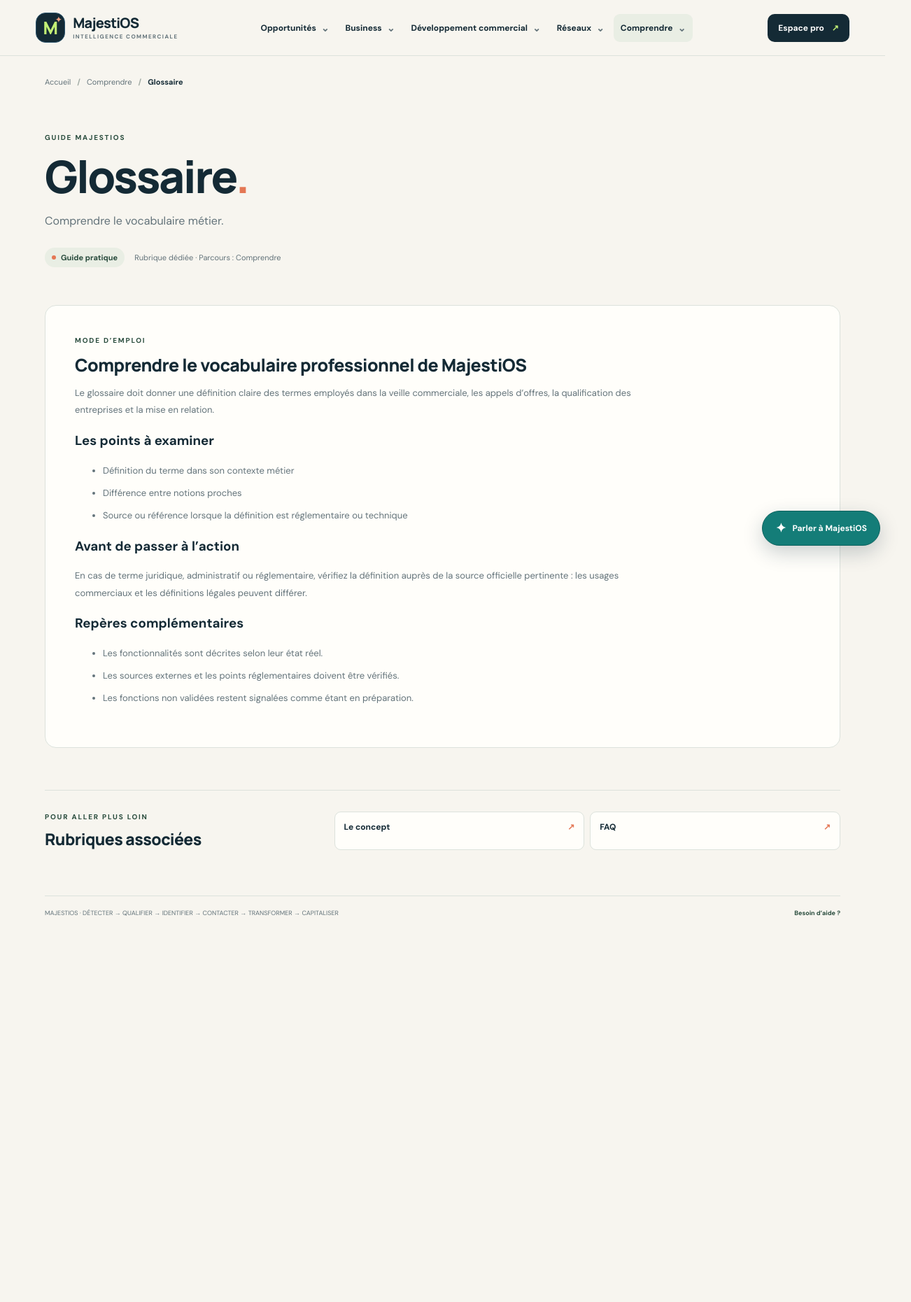
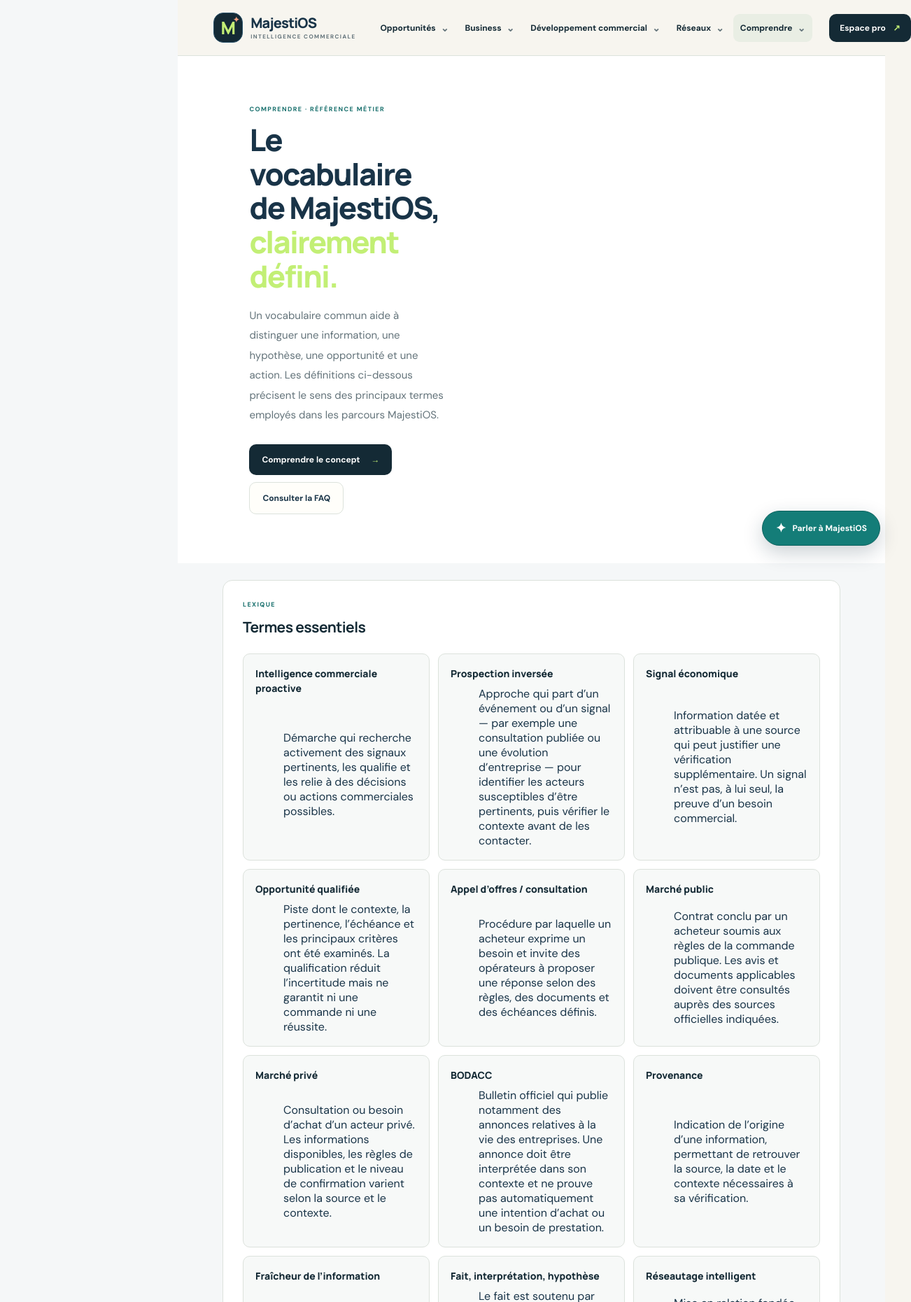
Before and after one commit to Chexpeer/Majestios, a Next.js app: page /comprendre/glossaire in a window 1280 px wide. Shown: the top 1861 px of the page at 70% size, 1302 px wide, since content can reach past the window. Before the commit the page ends 1361 px from the top, so only its background shows below. Built offline with nearby package versions, Linux system fonts and the light colour scheme.

Commit message:
Créer un glossaire métier dédié à MajestiOS

```diff
--- /dev/null
+++ b/src/app/comprendre/glossaire/page.tsx
@@ -0,0 +1,39 @@
+import Link from "next/link";
+import PublicHeader from "@/components/public-header";
+
+export const metadata = {
+  title: "Glossaire métier — MajestiOS",
+  description: "Définir les termes clés de l’intelligence commerciale, de la veille économique, des appels d’offres et de la prospection inversée."
+};
+
+const terms = [
+  {term:"Intelligence commerciale proactive",definition:"Démarche qui recherche activement des signaux pertinents, les qualifie et les relie à des décisions ou actions commerciales possibles."},
+  {term:"Prospection inversée",definition:"Approche qui part d’un événement ou d’un signal — par exemple une consultation publiée ou une évolution d’entreprise — pour identifier les acteurs susceptibles d’être pertinents, puis vérifier le contexte avant de les contacter."},
+  {term:"Signal économique",definition:"Information datée et attribuable à une source qui peut justifier une vérification supplémentaire. Un signal n’est pas, à lui seul, la preuve d’un besoin commercial."},
+  {term:"Opportunité qualifiée",definition:"Piste dont le contexte, la pertinence, l’échéance et les principaux critères ont été examinés. La qualification réduit l’incertitude mais ne garantit ni une commande ni une réussite."},
+  {term:"Appel d’offres / consultation",definition:"Procédure par laquelle un acheteur exprime un besoin et invite des opérateurs à proposer une réponse selon des règles, des documents et des échéances définis."},
+  {term:"Marché public",definition:"Contrat conclu par un acheteur soumis aux règles de la commande publique. Les avis et documents applicables doivent être consultés auprès des sources officielles indiquées."},
+  {term:"Marché privé",definition:"Consultation ou besoin d’achat d’un acteur privé. Les informations disponibles, les règles de publication et le niveau de confirmation varient selon la source et le contexte."},
+  {term:"BODACC",definition:"Bulletin officiel qui publie notamment des annonces relatives à la vie des entreprises. Une annonce doit être interprétée dans son contexte et ne prouve pas automatiquement une intention d’achat ou un besoin de prestation."},
+  {term:"Provenance",definition:"Indication de l’origine d’une information, permettant de retrouver la source, la date et le contexte nécessaires à sa vérification."},
+  {term:"Fraîcheur de l’information",definition:"Degré d’actualité d’une donnée au regard de la date de publication, de la fréquence de mise à jour et de la décision envisagée."},
+  {term:"Fait, interprétation, hypothèse",definition:"Le fait est soutenu par une source ; l’interprétation propose une explication ; l’hypothèse formule une piste à vérifier. Les trois niveaux ne doivent pas être confondus."},
+  {term:"Réseautage intelligent",definition:"Mise en relation fondée sur une complémentarité professionnelle et un motif explicite, en respectant le choix des personnes et les règles applicables aux données."},
+  {term:"Capitalisation",definition:"Conservation structurée des résultats et enseignements d’une action afin d’améliorer les décisions futures, sans généraliser abusivement à partir d’un cas isolé."},
+  {term:"BrainiOS",definition:"Doctrine de mémoire économique et documentaire transversale envisagée pour MajestiOS : relier les informations, leur provenance, les entités, les signaux, les actions et les retours d’expérience. Les principes documentés ne signifient pas que toutes les fonctions sont déjà opérationnelles."}
+];
+
+export default function GlossairePage() {
+  return <main className="public-site concept-page">
+    <PublicHeader />
+    <section className="how-section concept-hero"><div>
+      <span className="section-label">COMPRENDRE · RÉFÉRENCE MÉTIER</span>
+      <h1>Le vocabulaire de MajestiOS, <em>clairement défini.</em></h1>
+      <p>Un vocabulaire commun aide à distinguer une information, une hypothèse, une opportunité et une action. Les définitions ci-dessous précisent le sens des principaux termes employés dans les parcours MajestiOS.</p>
+      <div className="hero-actions"><Link className="button-primary" href="/comment-et-pourquoi">Comprendre le concept <span aria-hidden="true">→</span></Link><Link className="button-secondary" href="/faq">Consulter la FAQ</Link></div>
+    </div></section>
+    <section className="concept-principles"><span className="section-label">LEXIQUE</span><h2>Termes essentiels</h2><dl className="bodacc-principle-grid">{terms.map((item)=><div key={item.term}><dt><strong>{item.term}</strong></dt><dd>{item.definition}</dd></div>)}</dl></section>
+    <section className="concept-principles"><h2>Une règle de lecture</h2><p>Les termes décrivent une méthode et une ambition fonctionnelle. Ils ne prouvent pas qu’une source, un connecteur, un automatisme ou un service particulier est déjà actif. L’état réel doit être vérifié dans la rubrique concernée.</p><div className="route-actions"><Link className="search-submit concept-cta" href="/business">Explorer l’intelligence économique ↗</Link><Link className="search-submit concept-cta" href="/opportunites">Explorer les opportunités ↗</Link></div></section>
+    <footer className="public-footer"><Link className="footer-brand" href="/">MajestiOS</Link><Link href="/comprendre">Comprendre</Link><Link href="/faq">FAQ</Link></footer>
+  </main>;
+}
```
